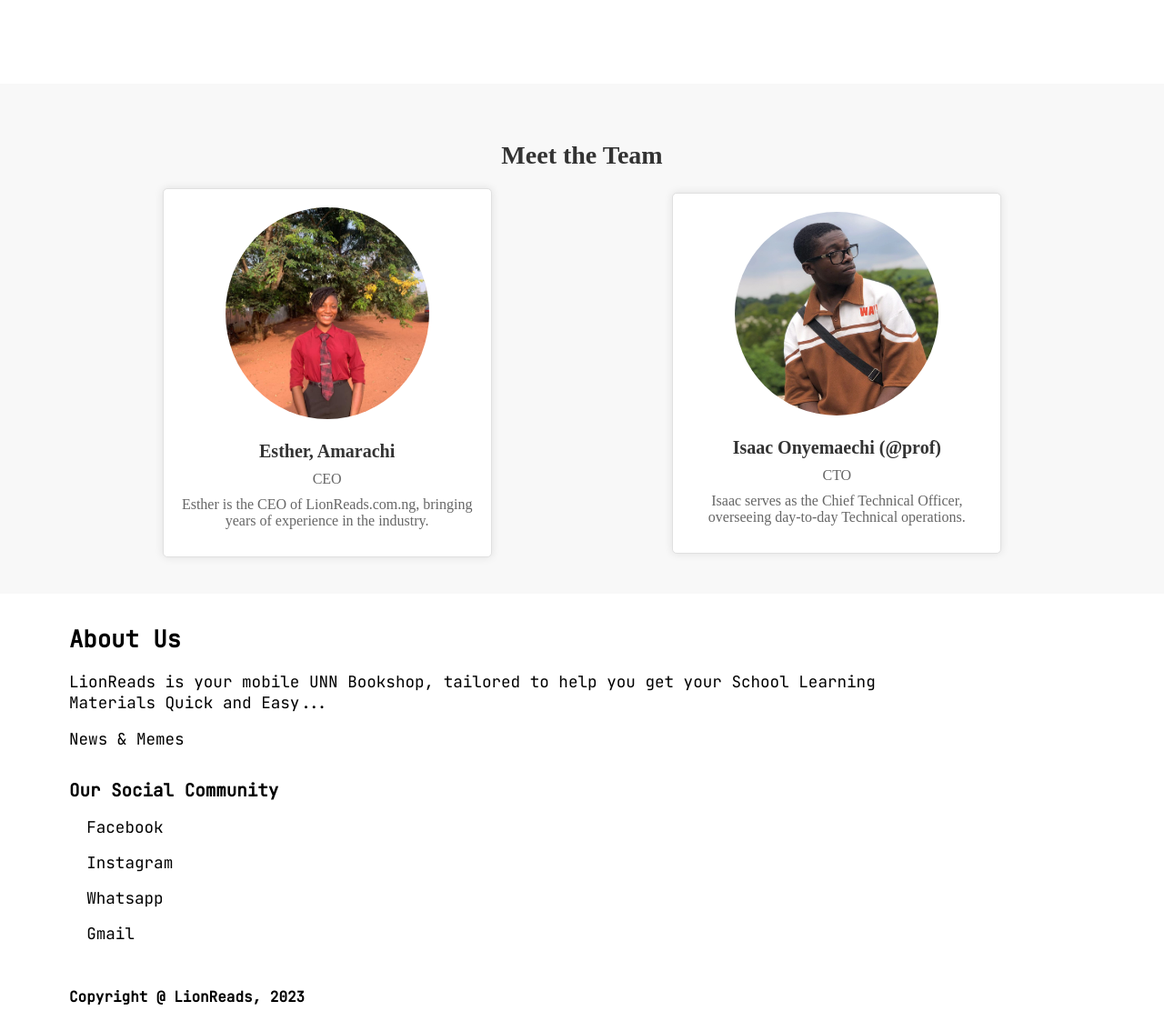
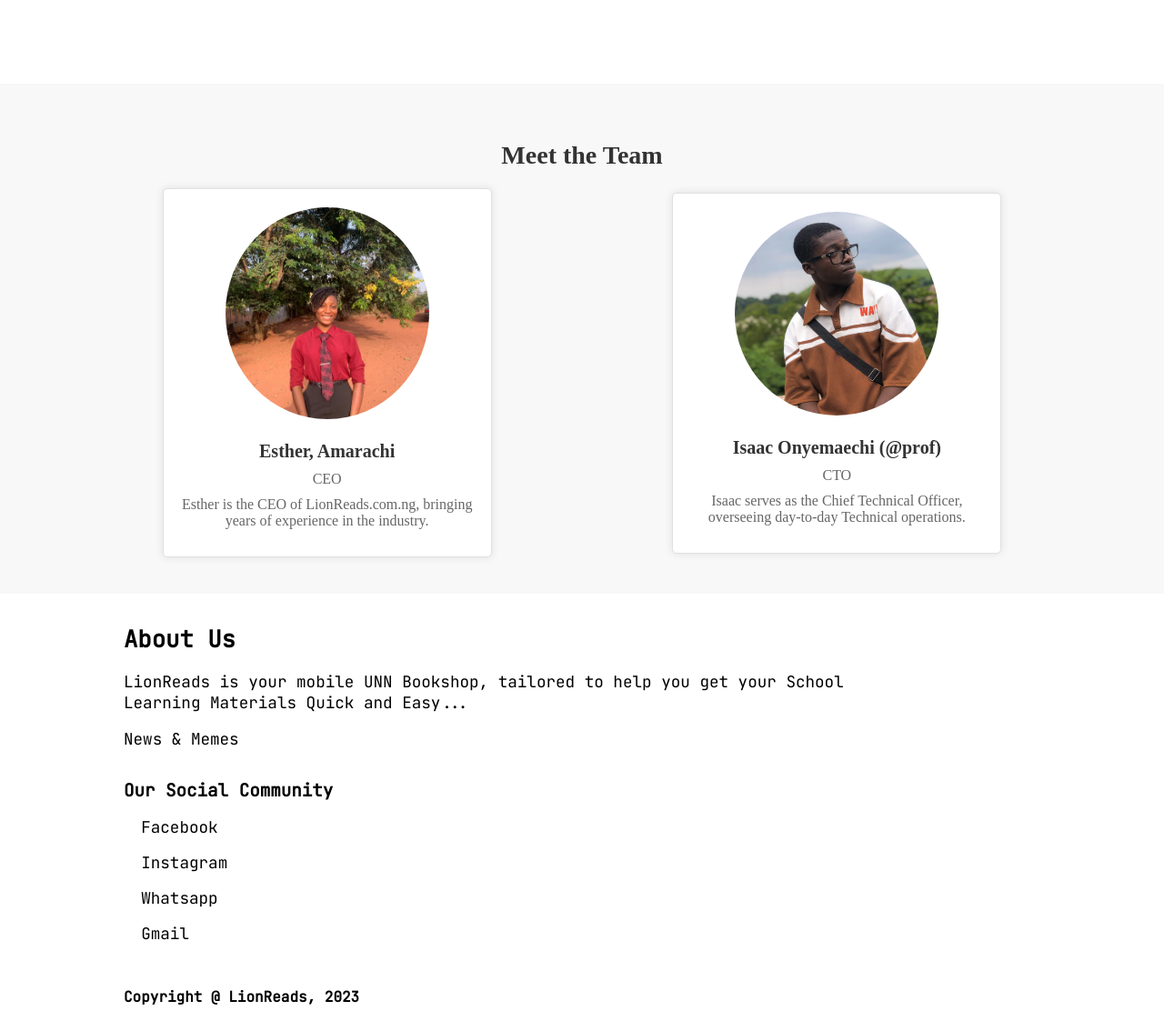
Before and after one commit to Dprof-in-tech/Lionreads, a PHP site: page /home.php in a window 1280 px wide. Shown: the part 1255-2378 px from the top of the page at 91% size. Run offline with PHP 8.4, Linux system fonts and the light colour scheme; some libraries are stand-ins or nearby versions.

Commit message:
some little UI fixes

```diff
--- a/footer.css
+++ b/footer.css
@@ -5,8 +5,8 @@ body{
 }
 .footer_container{
     padding: 1rem;
-    padding-left: 2.5rem;
-    width: 90%;
+    padding-left: 2rem;
+    width: 80%;
     margin: 0;
 }
 .about h1{
--- a/home.css
+++ b/home.css
@@ -2,6 +2,9 @@ body{
     margin: 0;
     padding: 0;
     background-color: #ffffff;
+    display:flex;
+    flex-direction: column;
+    align-items: center;
 }
 a{
   text-decoration: none;
@@ -98,7 +101,7 @@ h1{
       flex-direction: row-reverse;
     font-size: 30px;
     position: relative;
-    left: 80%;
+    left: 70%;
     width: fit-content;
     cursor: pointer;
     background-color: transparent;
```
